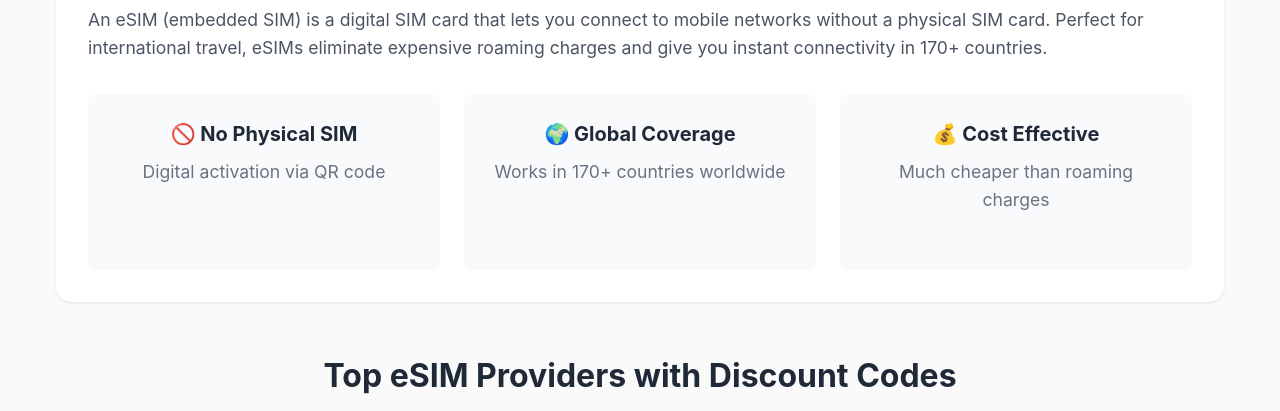
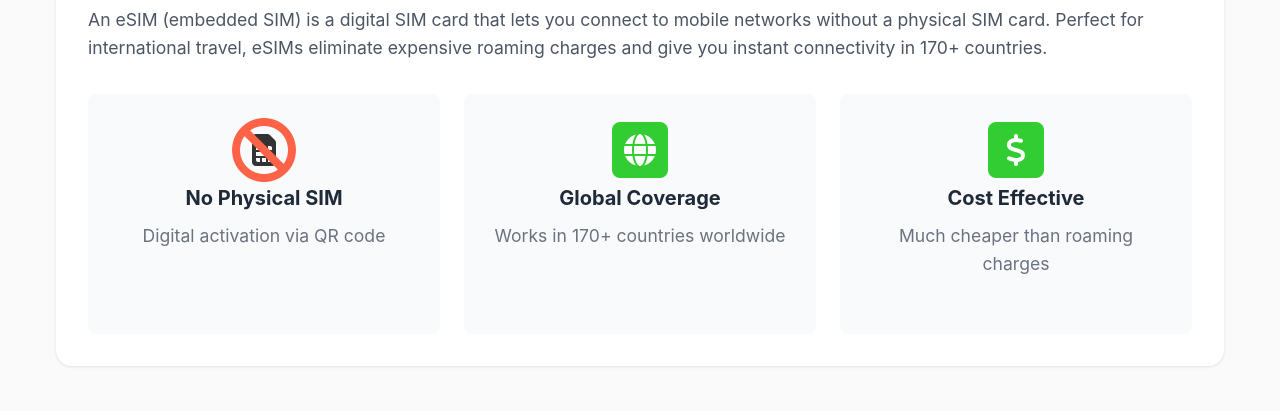
Before and after one commit to atclarkson/esimdiscountcodes, an Eleventy site: page src/index.njk in a window 1280 px wide. Shown: the part 529-940 px from the top of the page. Built offline with nearby package versions, Linux system fonts and the light colour scheme; Eleventy itself is replaced by a stand-in of ours; files that its build step writes are made by us from their sources.

Commit message:
update FA icons on index

```diff
--- a/src/index.njk
+++ b/src/index.njk
@@ -1,13 +1,13 @@
 ---
 layout: base.njk
 title: "eSIM Discount Codes - Best Promo Codes for International Travel"
-description: "Find verified discount codes for top eSIM providers. Save on Holafly, Airalo, Saily and more. Updated daily with working promo codes for international travel."
+description: "Find verified discount and promo codes for top eSIM providers. Save on Holafly, Airalo, Saily and more. Updated daily with working promo codes for international travel."
 ---
 
 <div class="home-page">
     <!-- Hero Section -->
     <section class="hero">
-        <h1>Find the Best eSIM Discount Codes</h1>
+        <h1>Find the Best eSIM Promo & Discount Codes</h1>
         <p class="hero-subtitle">Save money on international eSIM plans with verified promo codes</p>
         {% set totalCodes = 0 %}
         {% set totalProviders = 0 %}
@@ -76,16 +76,35 @@ description: "Find verified discount codes for top eSIM providers. Save on Holaf
 
         <div class="esim-benefits">
             <div class="benefit">
-                <h3>🚫 No Physical SIM</h3>
-                <p>Digital activation via QR code</p>
+              <div style="text-align:center;">
+                <span class="fa-stack fa-2x">
+                  <i class="fa fa-sim-card fa-stack-1x" aria-hidden="true"></i>
+                  <i class="fa fa-ban fa-stack-2x" style="color:Tomato" aria-hidden="true"></i>
+                </span>
+              </div>
+              <h3>No Physical SIM</h3>
+              <p>Digital activation via QR code</p>
             </div>
             <div class="benefit">
-                <h3>🌍 Global Coverage</h3>
-                <p>Works in 170+ countries worldwide</p>
+              <div style="text-align:center;">
+                <span class="fa-stack fa-2x" >
+                  <i class="fa-solid fa-square fa-stack-2x" style="color:LimeGreen" aria-hidden="true"></i>
+                  <i class="fa-solid fa-globe fa-stack-1x fa-inverse" aria-hidden="true"></i>
+                </span>
+              </div>
+              <h3>Global Coverage</h3>
+              <p>Works in 170+ countries worldwide</p>
             </div>
             <div class="benefit">
-                <h3>💰 Cost Effective</h3>
-                <p>Much cheaper than roaming charges</p>
+              <div style="text-align:center;">
+                <span class="fa-stack fa-2x">
+                  <i class="fa-solid fa-square fa-stack-2x" style="color:LimeGreen" aria-hidden="true"></i>
+                  <i class="fa-solid fa-dollar-sign fa-stack-1x fa-inverse" aria-hidden="true"></i>
+                </span>
+              </div>
+              <h3>Cost Effective</h3>
+              <p>Much cheaper than roaming charges</p>
+            </div>
             </div>
         </div>
     </section>
```
